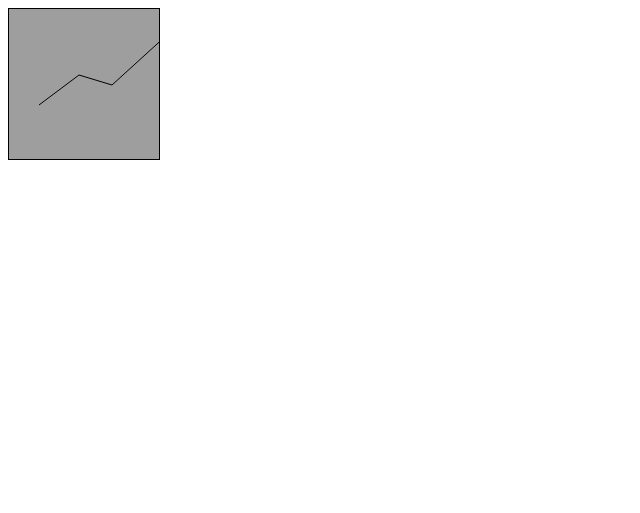
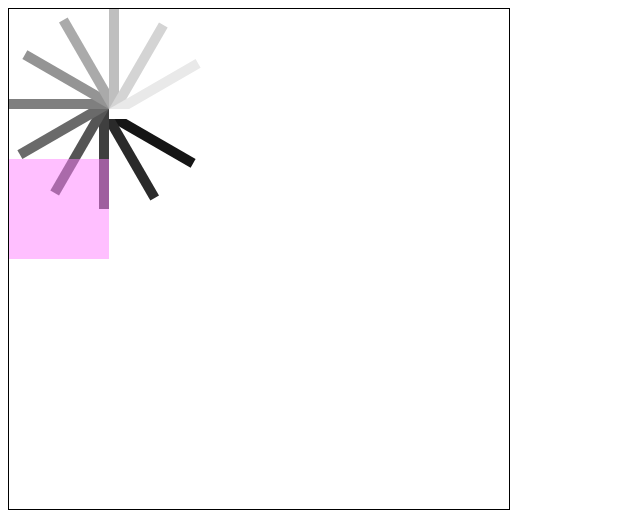
Before and after one commit to benzitohhh/hello-html5-canvas, a plain HTML site: page index.html in a window 1280 px wide. Shown: the whole page, without its empty margins (0-640 px from the left). Drawn offline with Linux system fonts and the light colour scheme.

Commit message:
rotation example ( https://developer.mozilla.org/en-US/docs/Web/API/Canvas_API/Tutorial/Transformations )

```diff
--- a/index.html
+++ b/index.html
@@ -8,7 +8,7 @@
     </style>
   </head>
   <body>
-    <canvas id="tutorial" width="150" height="150"></canvas>
+    <canvas id="canvas" width="500" height="500"></canvas>
     <script src="index.js"></script>
   </body>
 </html>
--- a/index.js
+++ b/index.js
@@ -1,20 +1,22 @@
 function draw(){
-  var canvas = document.getElementById('tutorial');
-  if (canvas.getContext){
-    var ctx = canvas.getContext('2d');
 
-    var img = new Image();
-    img.onload = function(){
-      ctx.drawImage(img,0,0);
-      ctx.beginPath();
-      ctx.moveTo(30,96);
-      ctx.lineTo(70,66);
-      ctx.lineTo(103,76);
-      ctx.lineTo(170,15);
-      ctx.stroke();
-    };
-    img.src = 'https://mdn.mozillademos.org/files/5395/backdrop.png';
+  var ctx = document.getElementById('canvas').getContext('2d');
+
+  var sin = Math.sin(Math.PI/6);
+  var cos = Math.cos(Math.PI/6);
+  ctx.translate(100, 100);
+  var c = 0;
+  for (var i=0; i <= 12; i++) {
+    c = Math.floor(255 / 12 * i);
+    ctx.fillStyle = "rgb(" + c + "," + c + "," + c + ")";
+    ctx.fillRect(0, 0, 100, 10);
+    ctx.transform(cos, sin, -sin, cos, 0, 0);
   }
+
+  ctx.setTransform(-1, 0, 0, 1, 100, 100);
+  ctx.fillStyle = "rgba(255, 128, 255, 0.5)";
+  ctx.fillRect(0, 50, 100, 100);
+
 }
 
 draw();
```
